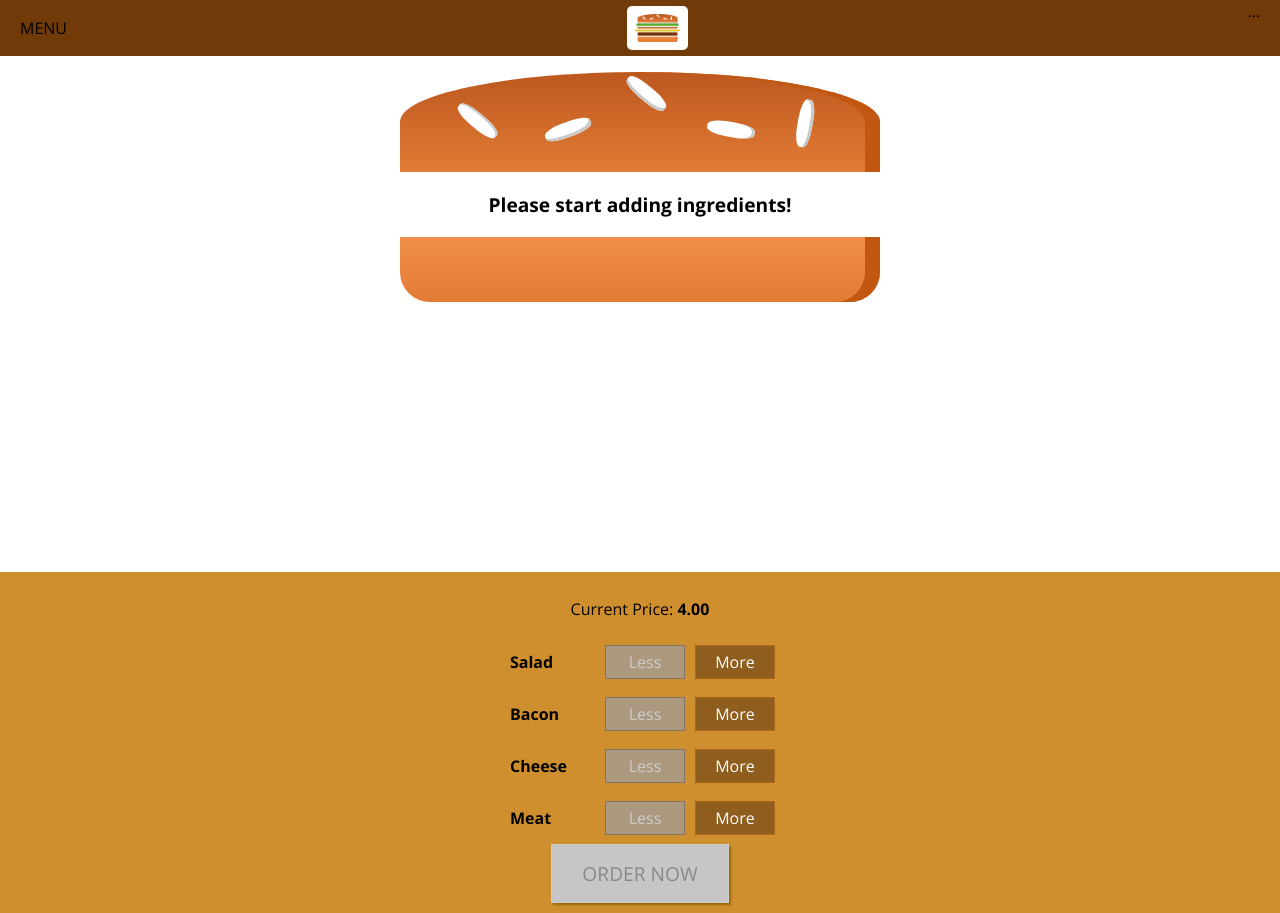
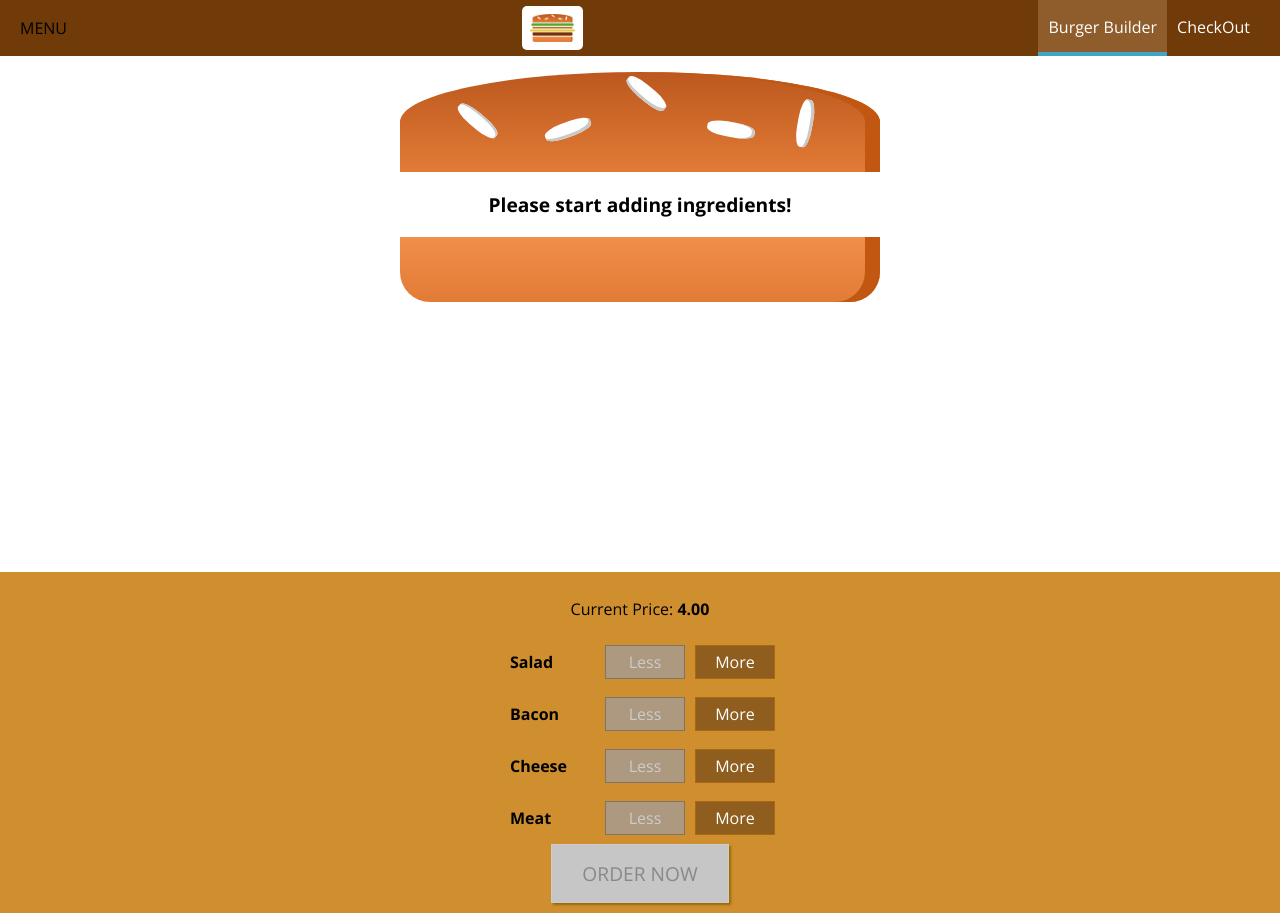
Before and after one commit to JuanBautistaMartin/udemy_burguer_builder, a React app: page / in a window 1280 px wide. Built offline with nearby package versions, Linux system fonts and the light colour scheme.

Commit message:
Adding navigationItems and NavigationItem components to the toolbar

```diff
--- /dev/null
+++ b/src/components/Navigation/NavigationItems/NavigationItem/NavigationItem.css
@@ -0,0 +1,25 @@
+.NavigationItem {
+    margin: 0;
+    box-sizing: border-box;
+    display: flex;
+    height: 100%;
+    align-items: center;
+}
+
+.NavigationItem a {
+    color: white;
+    text-decoration: none;
+    height: 100%;
+    padding: 16px 10px;
+    border-bottom: 4px solid transparent;
+    box-sizing: border-box;
+    display: block;
+}
+
+.NavigationItem a:hover,
+.NavigationItem a:active,
+.NavigationItem a.active {
+    background-color:  #8F5C2C;
+    border-bottom: 4px solid #40A4C8;
+    color: white;
+}
--- /dev/null
+++ b/src/components/Navigation/NavigationItems/NavigationItem/NavigationItem.js
@@ -0,0 +1,15 @@
+import React from 'react';
+
+import classes from './NavigationItem.css';
+
+const navigationItem = (props) => (
+    <li className={classes.NavigationItem}>
+        <a
+            className={props.active ? classes.active : null}
+            href={props.link}>
+            {props.children}
+        </a>
+    </li>
+);
+
+export default navigationItem;
--- /dev/null
+++ b/src/components/Navigation/NavigationItems/NavigationItems.css
@@ -0,0 +1,8 @@
+.NavigationItems {
+    margin: 0;
+    padding: 0;
+    list-style: none;
+    display: flex;
+    align-items: center;
+    height: 100%;
+}
--- /dev/null
+++ b/src/components/Navigation/NavigationItems/NavigationItems.js
@@ -0,0 +1,13 @@
+import React from 'react';
+import NavigationItem from './NavigationItem/NavigationItem';
+
+import classes from './NavigationItems.css';
+
+const navigationItems = (props) => (
+    <ul className={classes.NavigationItems}>
+        <NavigationItem link="/" active>Burger Builder</NavigationItem>
+        <NavigationItem link="/">CheckOut</NavigationItem>
+    </ul>
+);
+
+export default navigationItems;
--- a/src/components/Navigation/Toolbar/Tollbar.js
+++ b/src/components/Navigation/Toolbar/Tollbar.js
@@ -1,5 +1,6 @@
 import React from 'react';
 import Logo from '../../Logo/Logo';
+import NavigationItems from '../NavigationItems/NavigationItems';
 
 import classes from './Tollbar.css'
 
@@ -7,9 +8,7 @@ const tollbar = (props) => (
     <header className={classes.Toolbar}>
         <div>MENU</div>
         <Logo/>
-        <nav>
-            ...
-        </nav>
+        <NavigationItems />
     </header>
 );
 
```
